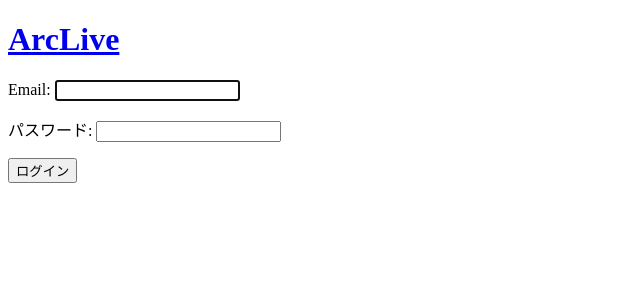
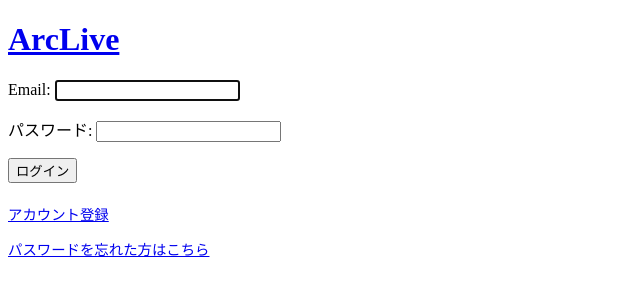
Before and after one commit to chamalexandros/ArcLive, a Django app: page /login/ in a window 1280 px wide. Shown: the top 300 px of the page, without its empty margins (0-640 px from the left). Run offline with Django 5.2, Linux system fonts and the light colour scheme.

Commit message:
templates/registration/login.htmlを作成

```diff
--- a/ArcLive/templates/registration/login.html
+++ b/ArcLive/templates/registration/login.html
@@ -6,5 +6,12 @@
     {{ form.as_p}}
     <button type="submit">ログイン</button>
 </form>
-
+<div style="margin-top: 20px; font-size:0.9em;">
+    <p>
+        <a href="{% url 'accounts:signup' %}">アカウント登録</a>
+    </p>
+    <p>
+        <a href="{% url 'password_reset' %}">パスワードを忘れた方はこちら</a>
+    </p>
+</div>
 {% endblock %}
```
